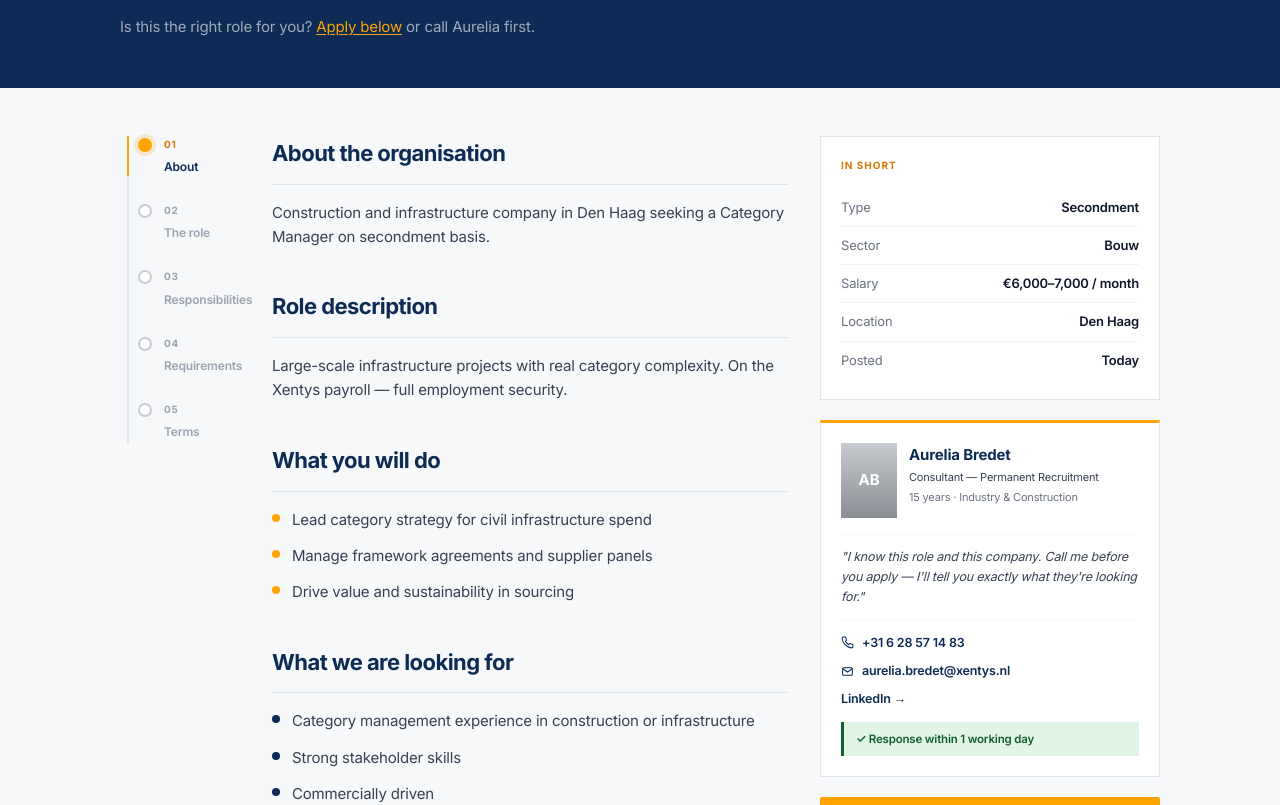
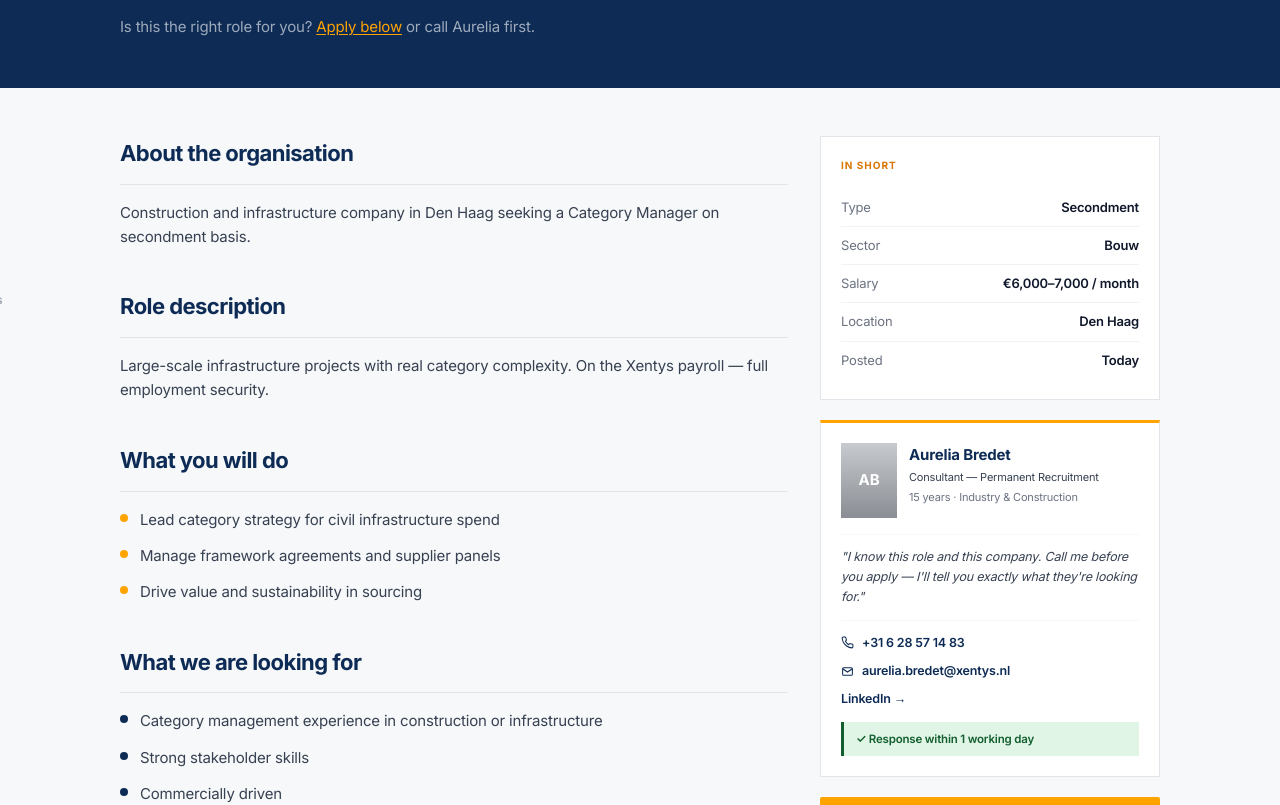
Before and after one commit to Kings-77dev/Xentys, a Next.js app: page /vacancies/category-manager-infrastructure-den-haag in a window 1280 px wide. Shown: the part 360-1165 px from the top of the page. Built offline with nearby package versions, Linux system fonts and the light colour scheme.

Commit message:
Vacancy detail: float scroll-spy rail in left margin gutter

```diff
--- a/src/app/vacancies/[slug]/page.tsx
+++ b/src/app/vacancies/[slug]/page.tsx
@@ -65,7 +65,7 @@ function Rail() {
   };
 
   return (
-    <nav className="hidden lg:block sticky self-start" style={{ top: 96 }} aria-label="On this page">
+    <nav aria-label="On this page">
       <ol ref={listRef} className="relative flex flex-col gap-6 list-none m-0 p-0 pl-6">
         {/* Track */}
         <div className="absolute left-[7px] top-0 bottom-0 w-[2px] bg-[#e1e4e8]" aria-hidden="true" />
@@ -216,11 +216,21 @@ export default function VacancyDetailPage({ params }: { params: Promise<{ slug:
 
       {/* ── Body ────────────────────────────────────────────── */}
       <div className="bg-off-white py-12">
-        <div className="max-w-[1280px] mx-auto px-6 lg:px-[120px]">
-          <div className="grid lg:grid-cols-[120px_1fr_340px] gap-8 items-start">
+        {/*
+          relative on this container so the absolute rail is contained within
+          the body section — it naturally appears when scrolled into view
+          and disappears when the section ends (sticky within absolute).
+        */}
+        <div className="max-w-[1280px] mx-auto px-6 lg:px-[120px] relative">
 
-            {/* Left rail */}
-            <Rail />
+          {/* Floating rail — sits in the left gutter margin, outside the grid */}
+          <div className="hidden lg:block absolute" style={{ left: "-130px", top: 0, bottom: 0, width: 110 }}>
+            <div style={{ position: "sticky", top: 96 }}>
+              <Rail />
+            </div>
+          </div>
+
+          <div className="grid lg:grid-cols-[1fr_340px] gap-8 items-start">
 
             {/* Main content */}
             <div className="flex flex-col gap-10">
```
